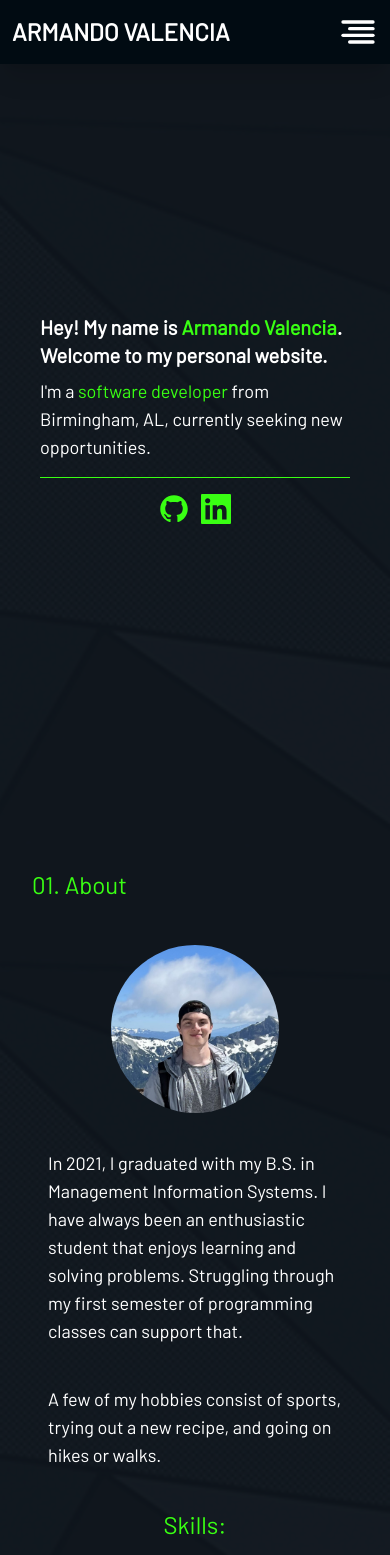
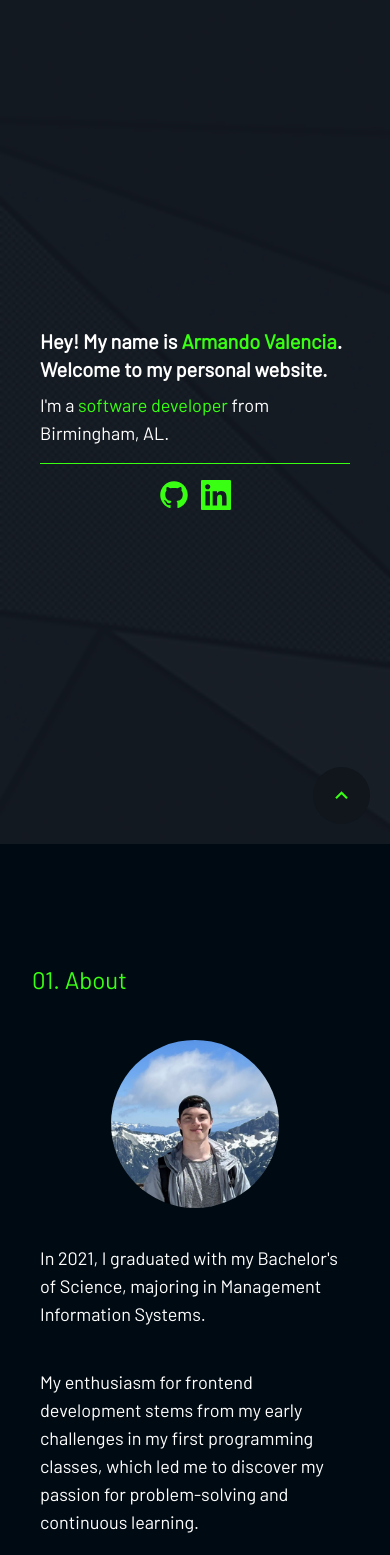
Before and after one commit to armando-valencia/personal-website, a React (Vite) app: page / in a window 390 px wide. Shown: the top 1555 px of the page. Built offline with nearby package versions, Linux system fonts and the light colour scheme.

Commit message:
Restructure navbar and redesign mobile nav

```diff
--- a/index.html
+++ b/index.html
@@ -9,7 +9,7 @@
 	<body>
 		<div
 			id="root"
-			class="w-full bg-cover bg-fixed"
+			class="w-full bg-cover bg-center bg-no-repeat h-screen"
 			style="background-image: url('./src/assets/shattered-island.gif')"
 		></div>
 		<script type="module" src="/src/index.jsx"></script>
--- a/src/App.jsx
+++ b/src/App.jsx
@@ -1,14 +1,14 @@
 import { Route, Routes } from "react-router-dom";
 import Nav from "./components/Nav";
 import HomePage from "./pages/HomePage";
-import Footer from "./components/Footer";
+import MobileNav from "./components/MobileNav";
 
 function App() {
 	return (
-		<div className="text-secondary font-barlow bg-primary/60 md:flex flex-col items-center justify-center">
+		<div className="text-secondary font-barlow bg-primary/50 md:flex flex-col items-center justify-center">
 			<Nav />
 			<HomePage />
-			{/* <Footer /> */}
+			<MobileNav />
 		</div>
 	);
 }
--- a/src/components/About.jsx
+++ b/src/components/About.jsx
@@ -25,16 +25,20 @@ const About = () => {
 					/>
 				</div>
 				<div className="text-quarternary">
-					<p className="px-4 pt-6 pb-4">
-						In 2021, I graduated with my B.S. in Management
-						Information Systems. I have always been an enthusiastic
-						student that enjoys learning and solving problems.
-						Struggling through my first semester of programming
-						classes can support that.
+					<p className="px-2 pt-6 pb-4">
+						In 2021, I graduated with my Bachelor's of Science,
+						majoring in Management Information Systems.
 					</p>
-					<p className="px-4 pt-6 pb-4">
-						A few of my hobbies consist of sports, trying out a new
-						recipe, and going on hikes or walks.
+					<p className="px-2 pt-6 pb-4">
+						My enthusiasm for frontend development stems from my
+						early challenges in my first programming classes, which
+						led me to discover my passion for problem-solving and
+						continuous learning.
+					</p>
+					<p className="px-2 pt-6 pb-4">
+						In my freetime, you'll find me watching sports, trying
+						out a new recipe in the kitchen, or exploring the great
+						outdoors.
 					</p>
 				</div>
 				<div className="flex justify-center mt-4 p-2 text-secondary text-2xl">
--- a/src/components/Contact.jsx
+++ b/src/components/Contact.jsx
@@ -18,7 +18,7 @@ const Contact = () => {
 
 	return (
 		<div className="section-container">
-			<div className="md:flex flex-col text-quarternary justify-center items-center text-lg md:text-xl py-3">
+			<div className="md:flex flex-col text-quarternary justify-center items-center text-lg md:text-xl pt-3 pb-3 md:pb-10">
 				<div className="px-4">
 					If you want to connect or give any feedback, please fill out
 					the following form.
--- a/src/components/Experience.jsx
+++ b/src/components/Experience.jsx
@@ -10,38 +10,37 @@ const Experience = () => {
 			title: "Junior Software Developer",
 			dates: "Aug 2021 - Dec 2022",
 			desc: [
-				"Implemented API integration to log phone calls to a PostgreSQL database via REST API calls, using JavaScript and Rust",
-				"Utilized Material UI to create modern, scalable React components to deliver an engaging UI for support teams",
-				"Used knowledge of frontend technologies to create Lightning Web Components (frontend) and OOP to write Apex (backend) with test classes for Salesforce (CRM)",
-				"Migrate models and API integrations from Salesforce to new in-house platform built using Rust",
+				"Leveraged knowledge of APIs to transfer data from webhook events into a PostgreSQL database",
+				"Migrated system using React v16.5 to use v16.13; introduced hooks & functional components to codebase",
+				"Skilled in Python scripting for data fetching and reporting, providing valuable insights for the senior management team",
+				"Dedicated team player with great communication skills, actively participating in daily stand-up meetings and sprint planning sessions to ensure timely project delivery",
 			],
-			skills: "JavaScript, React, Rust, Python, PostgreSQL, Git, Node",
+			skills: "JavaScript, React, Rust, Python, SQL, GraphQL, Git",
 		},
 		{
 			company: "Walmart Global",
 			title: "Software Developer Intern",
 			dates: "Jan 2021 - May 2021",
 			desc: [
-				"Designed and developed the UI for a React web-app",
-				"Migrated a multi-page app into a single page to create an engaging UX and increase performance",
-				"Utilized React-Router to enable smooth navigation",
-				"Contributed to the full development cycle, from concept to development",
-				"Utilized GitHub as version control software to track and update code",
-				"Documented the codebase for future developers to maintain",
+				"Designed and developed an engaging UI/UX for a responsive React web-app, using Figma to create wireframes and prototypes",
+				"Enabled smooth navigation between pages by utilizing React-Router",
+				"Utilized GitHub for version control, ensuring seamless code tracking, review, and updates",
+				"Documented the codebase for future developers to maintain, facilitating easy code maintenance",
 			],
-			skills: "JavaScript, React, Bootstrap, Git",
+			skills: "React, Bootstrap, JavaScript, Git, CSS",
 		},
 		{
 			company: "Freelance Developer",
 			title: "Freelance Developer",
 			dates: "Dec 2020 - Mar 2022",
 			desc: [
-				"Designed, developed, and deployed static web pages using Bootstrap and React",
-				"Created and presented modern UI/UX wireframes and mockups using Figma",
-				"Boosted company's web engagement by over 200%",
-				"Conduct bi-weekly meetings with clients to discuss new requests and content updates",
+				"Lead the development and deployment of static web pages using Bootstrap and React",
+				"Created UI/UX wireframes and prototypes using Figma",
+				"Improved company's web engagement, boosting website traffic and resulting in new leads",
+				"Maintained regular communication with clients to resolve concerns or ask questions",
+				"Resolved issues issues arising from dependency and library updates to maintain optimal website performance",
 			],
-			skills: "JavaScript, Bootstrap, Git, HTML, CSS",
+			skills: "React, Bootstrap, JavaScript, HTML, CSS",
 		},
 	];
 
--- a/src/components/Home.jsx
+++ b/src/components/Home.jsx
@@ -15,7 +15,7 @@ const Home = () => {
 			</h1>
 			<p className="text-lg md:text-xl">
 				I'm a <span className="text-secondary">software developer</span>{" "}
-				from Birmingham, AL, currently seeking new opportunities.{" "}
+				from Birmingham, AL.{" "}
 			</p>
 			<div className="flex justify-center px-6 py-4 md:py-8 mt-4 md:mt-8 gap-3 md:gap-4 border-t border-secondary text-secondary w-full">
 				<motion.a
--- /dev/null
+++ b/src/components/MobileNav.jsx
@@ -0,0 +1,108 @@
+import { useState } from "react";
+import { MdOutlineClose, MdOutlineKeyboardArrowUp } from "react-icons/md";
+import { AiOutlineHome, AiOutlinePhone } from "react-icons/ai";
+import { BsPerson } from "react-icons/bs";
+import { motion } from "framer-motion";
+import { BiBriefcase } from "react-icons/bi";
+
+const tabs = [
+	{ name: "Contact", icon: <AiOutlinePhone size={25} /> },
+	{ name: "Experience", icon: <BiBriefcase size={25} /> },
+	{ name: "About", icon: <BsPerson size={25} /> },
+	{ name: "Home", icon: <AiOutlineHome size={25} /> },
+];
+
+const containerVariant = {
+	hidden: {
+		opacity: 0,
+	},
+	visible: {
+		opacity: 1,
+		transition: {
+			staggerChildren: 3,
+		},
+	},
+};
+
+const itemsVariant = {
+	hidden: {
+		y: 40,
+	},
+	visible: {
+		y: 0,
+		transition: {
+			type: "spring",
+			duration: 0.5,
+		},
+	},
+};
+
+const MobileNav = () => {
+	const [showMenu, setShowMenu] = useState(false);
+
+	const onMenuClick = () => {
+		setShowMenu(!showMenu);
+	};
+
+	return (
+		<motion.div
+			className="flex flex-col reverse relative md:hidden"
+			variants={containerVariant}
+			initial="hidden"
+			animate="visible"
+		>
+			<div className="fixed bottom-5 right-5">
+				<motion.div
+					className="flex flex-col-reverse relative gap-2"
+					variants={containerVariant}
+					initial="hidden"
+					animate="visible"
+				>
+					<motion.div
+						className="rounded-full focus:scale-105 bg-[#10161c] p-4"
+						onClick={onMenuClick}
+						variants={itemsVariant}
+						initial="hidden"
+						animate="visible"
+					>
+						{!showMenu ? (
+							<MdOutlineKeyboardArrowUp size={25} />
+						) : (
+							<MdOutlineClose size={25} />
+						)}
+					</motion.div>
+
+					{showMenu && (
+						<>
+							{tabs.map((tab) => (
+								<motion.a
+									href={`${
+										tab.name == "Home"
+											? "#"
+											: "#" + tab.name.toLowerCase()
+									}`}
+									key={tab.name}
+									variants={itemsVariant}
+									initial="hidden"
+									animate="visible"
+								>
+									<motion.button
+										className="rounded-full bg-[#10161c] p-4 focus:scale-105"
+										onClick={onMenuClick}
+										variants={itemsVariant}
+										initial="hidden"
+										animate="visible"
+										key={tab.name}
+									>
+										{tab.icon}
+									</motion.button>
+								</motion.a>
+							))}
+						</>
+					)}
+				</motion.div>
+			</div>
+		</motion.div>
+	);
+};
+export default MobileNav;
--- a/src/components/Nav.jsx
+++ b/src/components/Nav.jsx
@@ -53,72 +53,11 @@ const Nav = () => {
 			variants={containerVariants}
 			initial="hidden"
 			animate="visible"
-			className="sticky top-0 w-full md:w-3/4 z-50 bg-primary text-quarternary"
+			className="sticky top-0 w-full md:w-full z-50 bg-primary/5 text-quarternary drop-shadow-xl"
 			key="nav"
 		>
-			{nav === true ? (
-				<div className="p-3 bg-primary flex justify-between items-center z-[99] md:hidden">
-					<a href="#" onClick={handleNav}>
-						<div className="flex items-center gap-3 uppercase">
-							<span className="font-semibold text-2xl">
-								Armando Valencia
-							</span>
-						</div>
-					</a>
-					<FiX onClick={handleNav} size={40} />
-				</div>
-			) : (
-				<div className="p-3 bg-primary flex justify-between shadow-xl items-center z-[99] md:hidden">
-					<a href="#">
-						<div className="flex items-center gap-3 uppercase">
-							<span className="font-semibold text-2xl">
-								Armando Valencia
-							</span>
-						</div>
-					</a>
-
-					<FiAlignRight onClick={handleNav} size={40} />
-				</div>
-			)}
-
-			{nav && (
-				<nav className="fixed w-full h-screen bg-black/80 flex flex-col justify-center items-center z-20">
-					{pages.map((page, idx) => (
-						<a
-							href={`${
-								page.name == "Home"
-									? "#"
-									: "#" + page.name.toLowerCase()
-							}`}
-							className="w-[75%] flex justify-center items-center rounded-full shadow-md shadow-gray-400 m-2 p-4 cursor-pointer hover:scale-110 ease-in duration-200 text-quarternary bg-primary text-xl"
-							onClick={handleNav}
-							key={idx}
-						>
-							{page.icon}&nbsp;{page.name}
-						</a>
-					))}
-				</nav>
-			)}
 			<div className="md:block hidden bg-primary text-primary text-lg shadow-xl">
-				<div className="flex justify-between items-center py-4 px-16">
-					<a href="#">
-						<motion.svg
-							width="3.5em"
-							height="3.5em"
-							viewBox="0 0 336 391"
-							xmlns="http://www.w3.org/2000/svg"
-							className="md:block hidden pl-3"
-						>
-							<motion.path
-								variants={pathVariants}
-								stroke="#FFFFFF"
-								strokeWidth={12}
-								d="M176 0L336 390.5L272.5 358.5L176 106.5L64.5 358.5L0 390.5L176 0Z"
-								fill="none"
-							/>
-						</motion.svg>
-					</a>
-
+				<div className="flex justify-end items-center py-4 px-16">
 					<nav className="md:block bg-transparent text-primary">
 						<ul className="px-3 py-1 flex items-center">
 							{pages.map((page, idx) => (
@@ -130,12 +69,17 @@ const Nav = () => {
 												: "#" + page.name.toLowerCase()
 										}`}
 										className="cursor-pointer hover:text-secondary text-quarternary text-2xl bg-transparent p-5"
-										key={idx}
+										key={page.name + idx + "-nav"}
 									>
 										{page.name}
 									</a>
 									{idx !== pages.length - 1 && (
-										<p className="text-white">&#9830;</p>
+										<p
+											className="text-white"
+											key={page.name + idx + "-nav_pipe"}
+										>
+											|
+										</p>
 									)}
 								</>
 							))}
--- a/src/components/SectionContainer.jsx
+++ b/src/components/SectionContainer.jsx
@@ -37,13 +37,13 @@ const SectionContainer = ({ name, component }) => {
 		<motion.div
 			className={
 				name == "home"
-					? "h-[85vh] flex items-center"
+					? "h-screen md:h-[85vh] flex items-center"
 					: "flex items-center justify-center pt-2 md:pt-6"
 			}
 			ref={ref}
 			animate={controls}
 			initial="hidden"
-			variants={name == "home" ? homeVariants : divVariants}
+			variants={name == "home" ? homeVariants : ""}
 		>
 			{component}
 		</motion.div>
--- a/src/components/SectionHeader.jsx
+++ b/src/components/SectionHeader.jsx
@@ -43,7 +43,7 @@ const SectionHeader = ({ name, idx }) => {
 							0{idx}. {name}
 						</motion.div>
 					</div>
-					<div className="md:hidden">
+					<div className="md:hidden pt-8">
 						<div className="text-2xl md:text-3xl text-secondary capitalize pt-10;">
 							0{idx}. {name}
 						</div>
--- a/src/pages/HomePage.jsx
+++ b/src/pages/HomePage.jsx
@@ -2,9 +2,6 @@ import About from "../components/About";
 import Contact from "../components/Contact";
 import Experience from "../components/Experience";
 import Home from "../components/Home";
-import { useEffect } from "react";
-import { useAnimation, motion } from "framer-motion";
-import { useInView } from "react-intersection-observer";
 import SectionContainer from "../components/SectionContainer";
 import SectionHeader from "../components/SectionHeader";
 
@@ -16,15 +13,6 @@ const pages = [
 ];
 
 const HomePage = () => {
-	const controls = useAnimation();
-	const [ref, inView] = useInView();
-
-	useEffect(() => {
-		if (inView) {
-			controls.start("visible");
-		}
-	}, [controls, inView]);
-
 	return (
 		<div className="flex items-center justify-center">
 			<div className="flex-none w-8 md:w-14"></div>
@@ -35,6 +23,7 @@ const HomePage = () => {
 						className={`${
 							page.name == "home" ? "" : " py-6 md:pt-52 my-4"
 						}`}
+						key={page.name + idx}
 					>
 						<SectionHeader
 							key={`SectionHeader-${page.name}-${idx}`}
```
